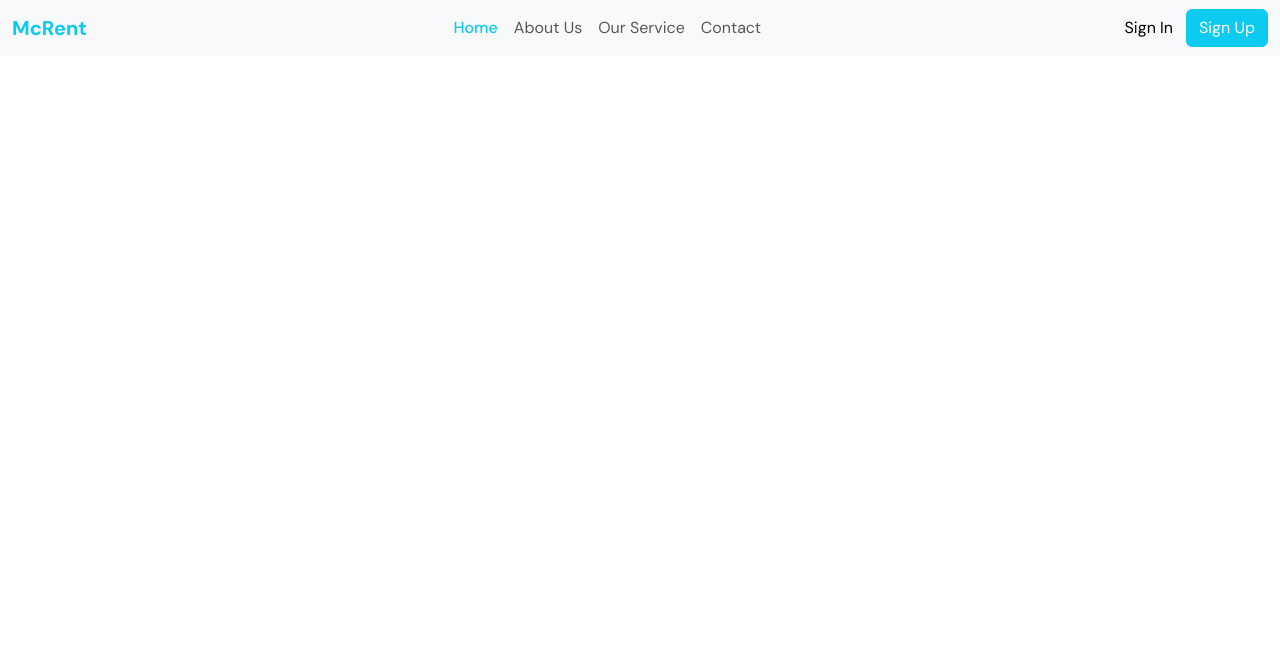
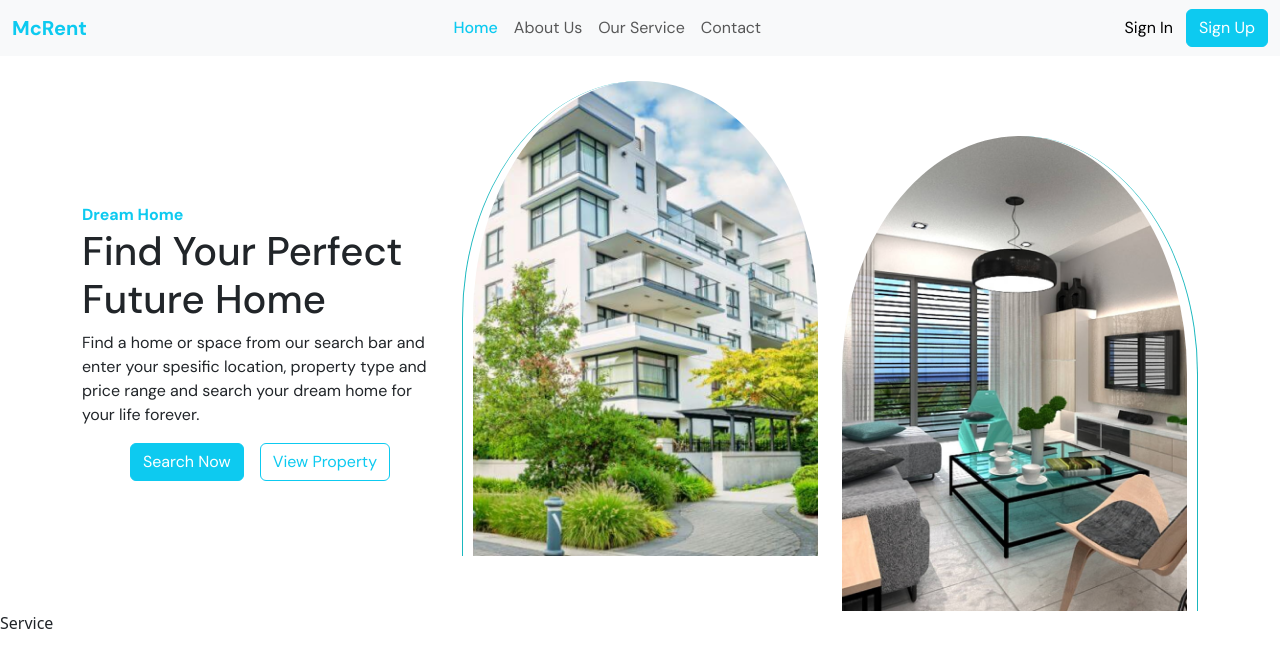
Before and after one commit to Khairul-Islam-1114/Real-Estate-Landing-Page, a React (Create React App) app: page / in a window 1280 px wide. Shown: the top 668 px of the page. Built offline with nearby package versions, Linux system fonts and the light colour scheme.

Commit message:
Homepage Added

```diff
--- a/src/App.css
+++ /dev/null
@@ -1,38 +0,0 @@
-.App {
-  text-align: center;
-}
-
-.App-logo {
-  height: 40vmin;
-  pointer-events: none;
-}
-
-@media (prefers-reduced-motion: no-preference) {
-  .App-logo {
-    animation: App-logo-spin infinite 20s linear;
-  }
-}
-
-.App-header {
-  background-color: #282c34;
-  min-height: 100vh;
-  display: flex;
-  flex-direction: column;
-  align-items: center;
-  justify-content: center;
-  font-size: calc(10px + 2vmin);
-  color: white;
-}
-
-.App-link {
-  color: #61dafb;
-}
-
-@keyframes App-logo-spin {
-  from {
-    transform: rotate(0deg);
-  }
-  to {
-    transform: rotate(360deg);
-  }
-}
--- a/src/App.js
+++ b/src/App.js
@@ -2,6 +2,8 @@ import 'bootstrap/dist/css/bootstrap.min.css';
 import 'bootstrap/dist/js/bootstrap.bundle.min.js';
 
 import Header from './components/Header/Header';
+import Home from './pages/Home/Home';
+import Service from './pages/Services/Service';
 
 
 function App() {
@@ -9,6 +11,10 @@ function App() {
     <div className="App">
 
       <Header />
+
+      <Home />
+
+      <Service />
     </div>
   );
 }
--- a/src/components/Header/Header.css
+++ b/src/components/Header/Header.css
@@ -2,4 +2,5 @@
 
 nav{
     font-family: 'DM Sans',sans-serif;
+    word-wrap: break-word;
 }
--- a/src/index.css
+++ /dev/null
@@ -1,13 +0,0 @@
-body {
-  margin: 0;
-  font-family: -apple-system, BlinkMacSystemFont, 'Segoe UI', 'Roboto', 'Oxygen',
-    'Ubuntu', 'Cantarell', 'Fira Sans', 'Droid Sans', 'Helvetica Neue',
-    sans-serif;
-  -webkit-font-smoothing: antialiased;
-  -moz-osx-font-smoothing: grayscale;
-}
-
-code {
-  font-family: source-code-pro, Menlo, Monaco, Consolas, 'Courier New',
-    monospace;
-}
--- a/src/index.js
+++ b/src/index.js
@@ -1,6 +1,5 @@
 import React from 'react';
 import ReactDOM from 'react-dom/client';
-import './index.css';
 import App from './App';
 import reportWebVitals from './reportWebVitals';
 
--- /dev/null
+++ b/src/pages/Home/Home.css
@@ -0,0 +1,37 @@
+@import url('https://fonts.googleapis.com/css2?family=DM+Sans:ital,opsz,wght@0,9..40,100..1000;1,9..40,100..1000&display=swap');
+
+#home{
+    font-family: 'DM Sans';
+}
+
+
+.property1, .property2{
+    border-radius: 50% 50% 0% 0%;
+}
+
+.property1{
+    border-left:1px solid #19B7BE;
+    padding-left: 10px;
+    margin-top: 25px;
+}
+
+.property2{
+    border-right:1px solid #19B7BE;
+    padding-right: 10px;
+    margin-top: 80px;
+}
+
+
+@media screen and (max-width: 768px){
+    h1{
+        font-size: 20px;
+    }
+    p{
+        font-size: 14px;
+    }
+
+    button{
+        font-size: 10px;
+
+    }
+}
--- /dev/null
+++ b/src/pages/Home/Home.jsx
@@ -0,0 +1,42 @@
+import React from 'react';
+import './Home.css'
+import Property1 from '../../assets/images/property1.png';
+import Property2 from '../../assets/images/property2.png';
+
+const Home = () => {
+  return (
+    <div className="container">
+            <div className='row' id='home'>
+
+<div className="col d-flex flex-column justify-content-center align-items-center column-1">
+    <p className="text-info mb-0 mt-3 align-self-start"><strong>Dream Home</strong></p>
+
+    <h1>Find Your Perfect Future Home</h1>
+
+    <p>Find a home or space from our search bar and enter your
+       spesific location, property type and price range and
+       search your dream home for your life forever.
+    </p>
+
+    <div className="d-flex gap-3">
+    <button className="btn btn-info text-white btn-small">Search Now</button>
+    <button className="btn btn-outline-info btn-small">View Property</button>
+    </div>
+
+</div>
+
+<div className="col">
+    <img src={Property1} alt="condo-property" className="property1 img-fluid" />
+</div>
+
+<div className="col">
+    <img src={Property2} alt="modern-apartment" className="property2 img-fluid" />
+</div>
+
+</div>
+    </div>
+
+  )
+}
+
+export default Home
--- /dev/null
+++ b/src/pages/Services/Service.jsx
@@ -0,0 +1,10 @@
+import React from 'react';
+import './Service.css';
+
+const Service = () => {
+  return (
+    <div>Service</div>
+  )
+}
+
+export default Service
```
Also changed, not shown: src/assets/images/property1.png (renamed from src/assets/images/condo-property-management-1 1.png), src/assets/images/property2.png (renamed from src/assets/images/modern-apartment-design 1.png), src/pages/Services/Service.css (added).
